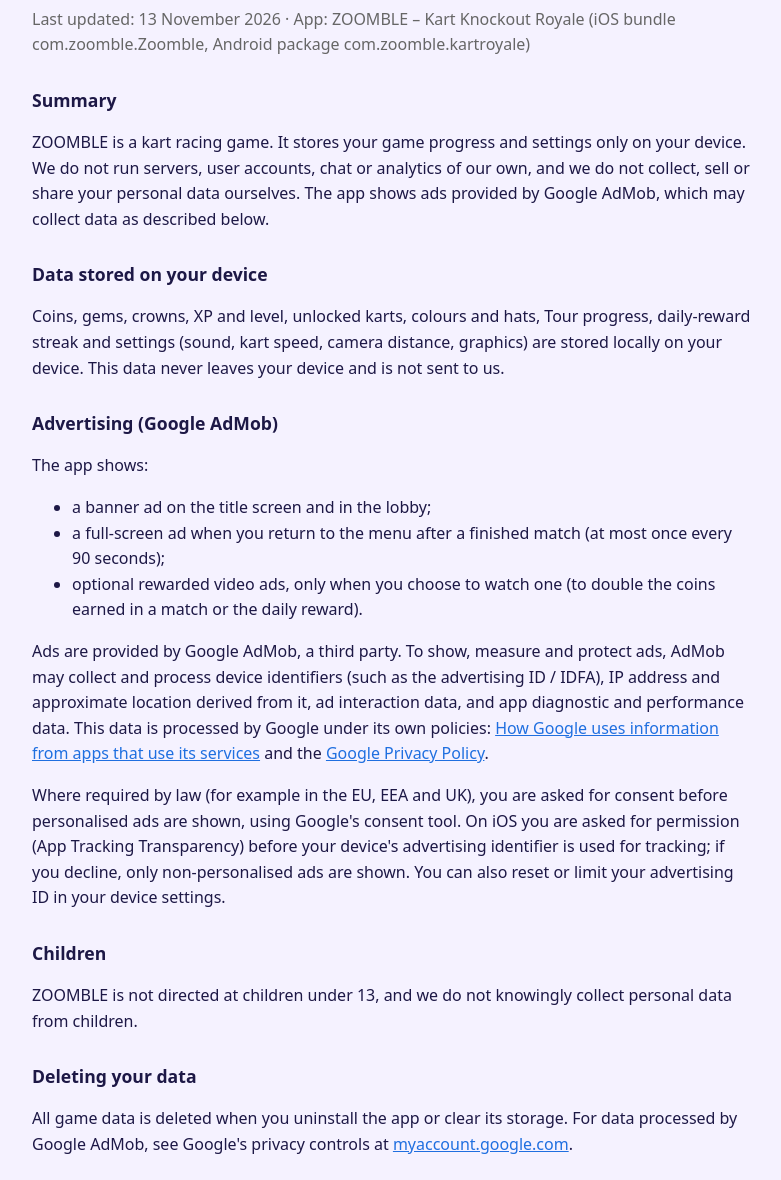
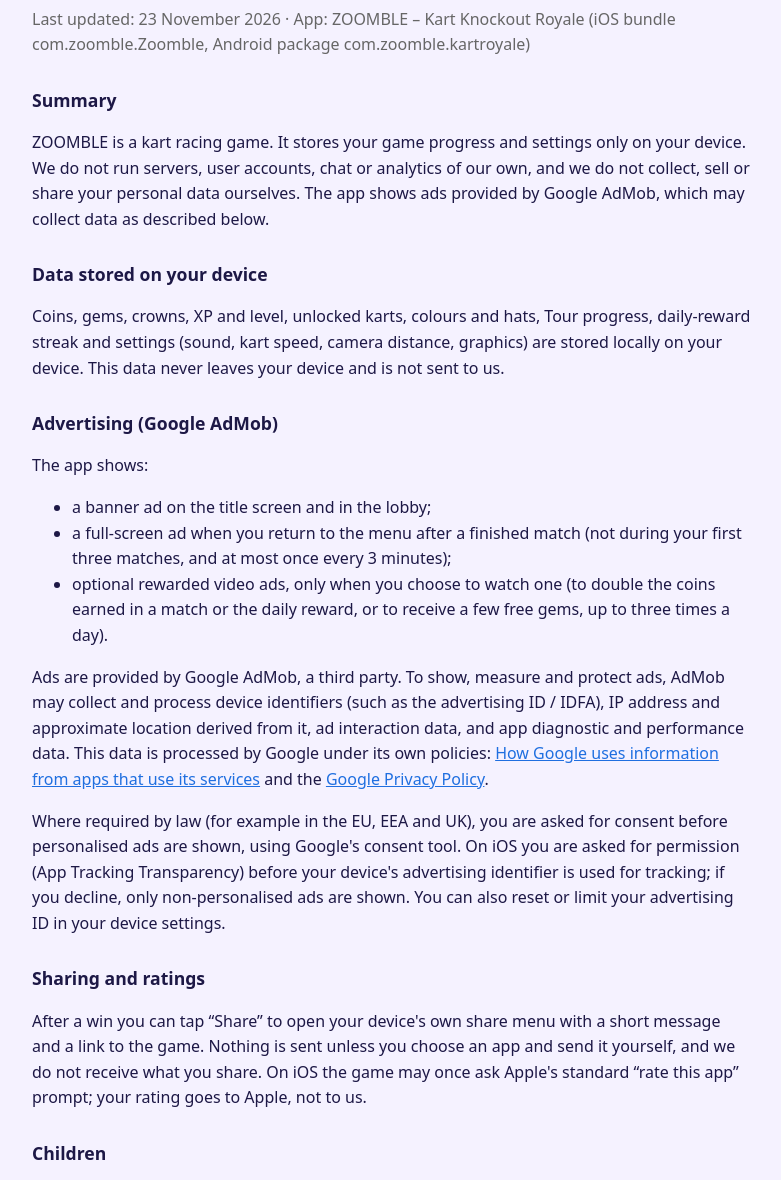
Before and after one commit to safetcosovic/unarrow-privacy, a plain HTML site: page zoomble/privacy.html in a window 1280 px wide. Shown: the part 102-1282 px from the top of the page, without its empty margins (248-1029 px from the left). Drawn offline with Linux system fonts and the light colour scheme.

Commit message:
ZOOMBLE: privacy/terms update (ad limits, free gems, sharing, ratings)

```diff
--- a/zoomble/privacy.html
+++ b/zoomble/privacy.html
@@ -12,7 +12,7 @@
 </head>
 <body>
 <h1>ZOOMBLE – Privacy Policy</h1>
-<p class="muted">Last updated: 13 November 2026 · App: ZOOMBLE – Kart Knockout Royale (iOS bundle com.zoomble.Zoomble, Android package com.zoomble.kartroyale)</p>
+<p class="muted">Last updated: 23 November 2026 · App: ZOOMBLE – Kart Knockout Royale (iOS bundle com.zoomble.Zoomble, Android package com.zoomble.kartroyale)</p>
 <h2>Summary</h2>
 <p>ZOOMBLE is a kart racing game. It stores your game progress and settings only on your device. We do not run servers, user accounts, chat or analytics of our own, and we do not collect, sell or share your personal data ourselves. The app shows ads provided by Google AdMob, which may collect data as described below.</p>
 <h2>Data stored on your device</h2>
@@ -21,11 +21,13 @@
 <p>The app shows:</p>
 <ul>
   <li>a banner ad on the title screen and in the lobby;</li>
-  <li>a full-screen ad when you return to the menu after a finished match (at most once every 90 seconds);</li>
-  <li>optional rewarded video ads, only when you choose to watch one (to double the coins earned in a match or the daily reward).</li>
+  <li>a full-screen ad when you return to the menu after a finished match (not during your first three matches, and at most once every 3 minutes);</li>
+  <li>optional rewarded video ads, only when you choose to watch one (to double the coins earned in a match or the daily reward, or to receive a few free gems, up to three times a day).</li>
 </ul>
 <p>Ads are provided by Google AdMob, a third party. To show, measure and protect ads, AdMob may collect and process device identifiers (such as the advertising ID / IDFA), IP address and approximate location derived from it, ad interaction data, and app diagnostic and performance data. This data is processed by Google under its own policies: <a href="https://policies.google.com/technologies/ads">How Google uses information from apps that use its services</a> and the <a href="https://policies.google.com/privacy">Google Privacy Policy</a>.</p>
 <p>Where required by law (for example in the EU, EEA and UK), you are asked for consent before personalised ads are shown, using Google's consent tool. On iOS you are asked for permission (App Tracking Transparency) before your device's advertising identifier is used for tracking; if you decline, only non-personalised ads are shown. You can also reset or limit your advertising ID in your device settings.</p>
+<h2>Sharing and ratings</h2>
+<p>After a win you can tap “Share” to open your device's own share menu with a short message and a link to the game. Nothing is sent unless you choose an app and send it yourself, and we do not receive what you share. On iOS the game may once ask Apple's standard “rate this app” prompt; your rating goes to Apple, not to us.</p>
 <h2>Children</h2>
 <p>ZOOMBLE is not directed at children under 13, and we do not knowingly collect personal data from children.</p>
 <h2>Deleting your data</h2>
```
Also changed, not shown: zoomble/terms.html (+2 -2 lines).
